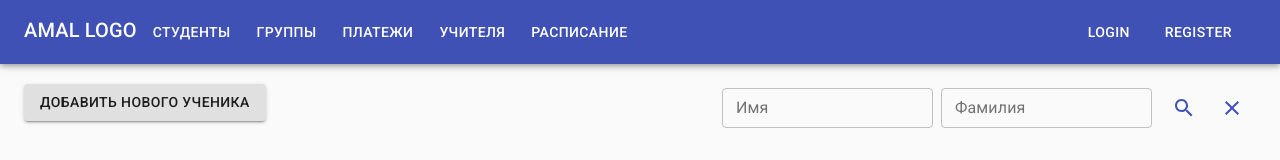
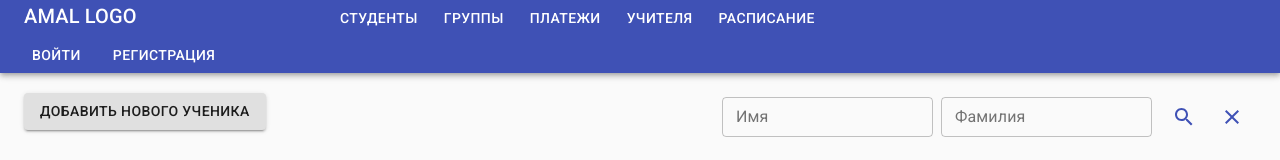
Before and after one commit to xx3u/amal_frontend, a React (Create React App) app: page / in a window 1280 px wide. Shown: the top 160 px of the page. Built offline with nearby package versions, Linux system fonts and the light colour scheme; no server answers.

Commit message:
кнопки сделал ссылками

```diff
--- a/src/components/Layout/Header.js
+++ b/src/components/Layout/Header.js
@@ -67,11 +67,11 @@ const Header = () => {
             </Menu>
           </Grid>
           <Grid item>
-            <Button color='inherit' className={classes.menuButton}>
-              LOGIN
+            <Button component={Link} to='/login' color='inherit' className={classes.menuButton}>
+              Войти
             </Button>
-            <Button color='inherit' className={classes.menuButton}>
-              REGISTER
+            <Button component={Link} to='/register' color='inherit' className={classes.menuButton}>
+              Регистрация
             </Button>
           </Grid>
         </Grid>
```
